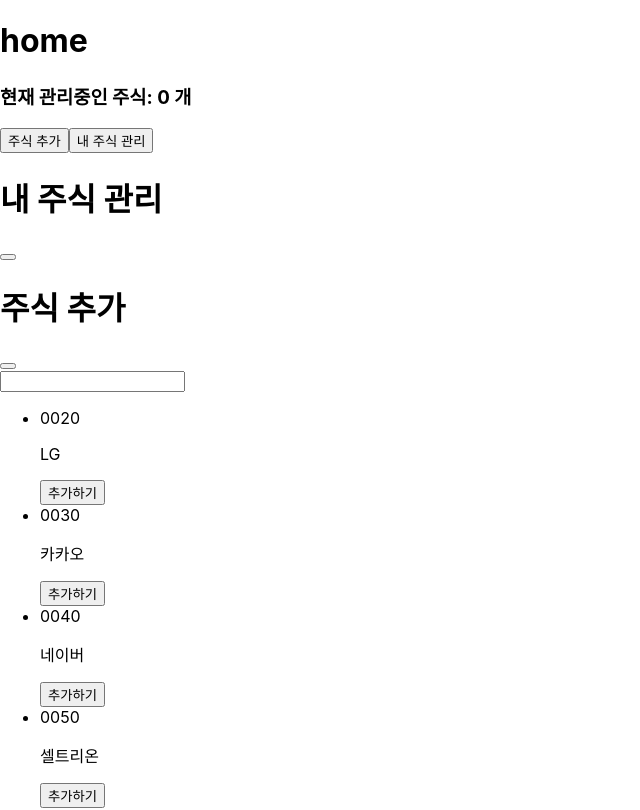
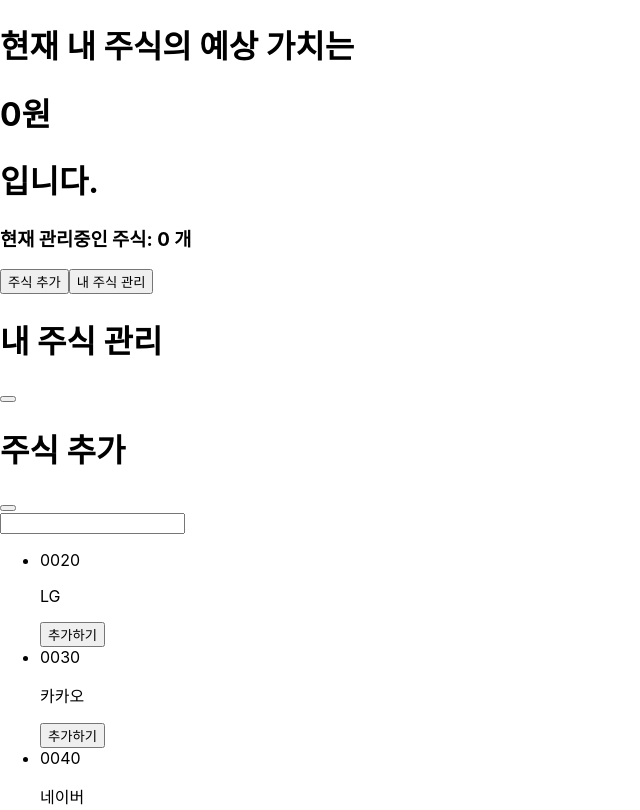
Before and after one commit to seungminRyu/stock-eye, a React (Create React App) app: page / in a window 1280 px wide. Shown: the top 810 px of the page, without its empty margins (0-640 px from the left). Built offline with nearby package versions, Linux system fonts and the light colour scheme; the HTML template or start-up script is replaced by a standard one.

Commit message:
Add: 헤더 텍스트 추가

```diff
--- a/src/App.js
+++ b/src/App.js
@@ -14,7 +14,9 @@ function App() {
         <StockProvider>
             <AppBlock>
                 <header className="header">
-                    <h1>home</h1>
+                    <h1>현재 내 주식의 예상 가치는</h1>
+                    <h1>0원</h1>
+                    <h1>입니다.</h1>
                 </header>
                 <main className="body">
                     <UserStocks/>
```
